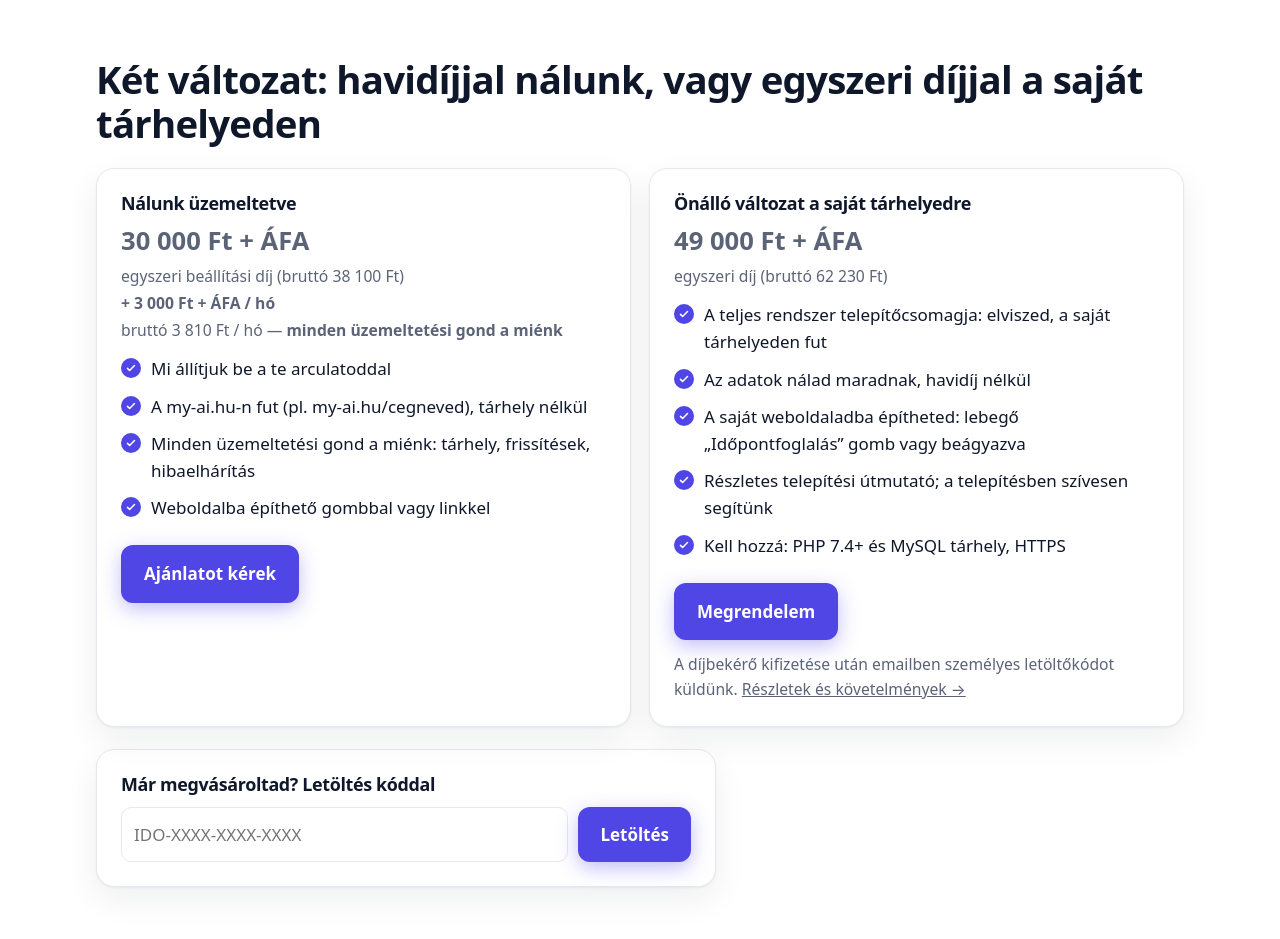
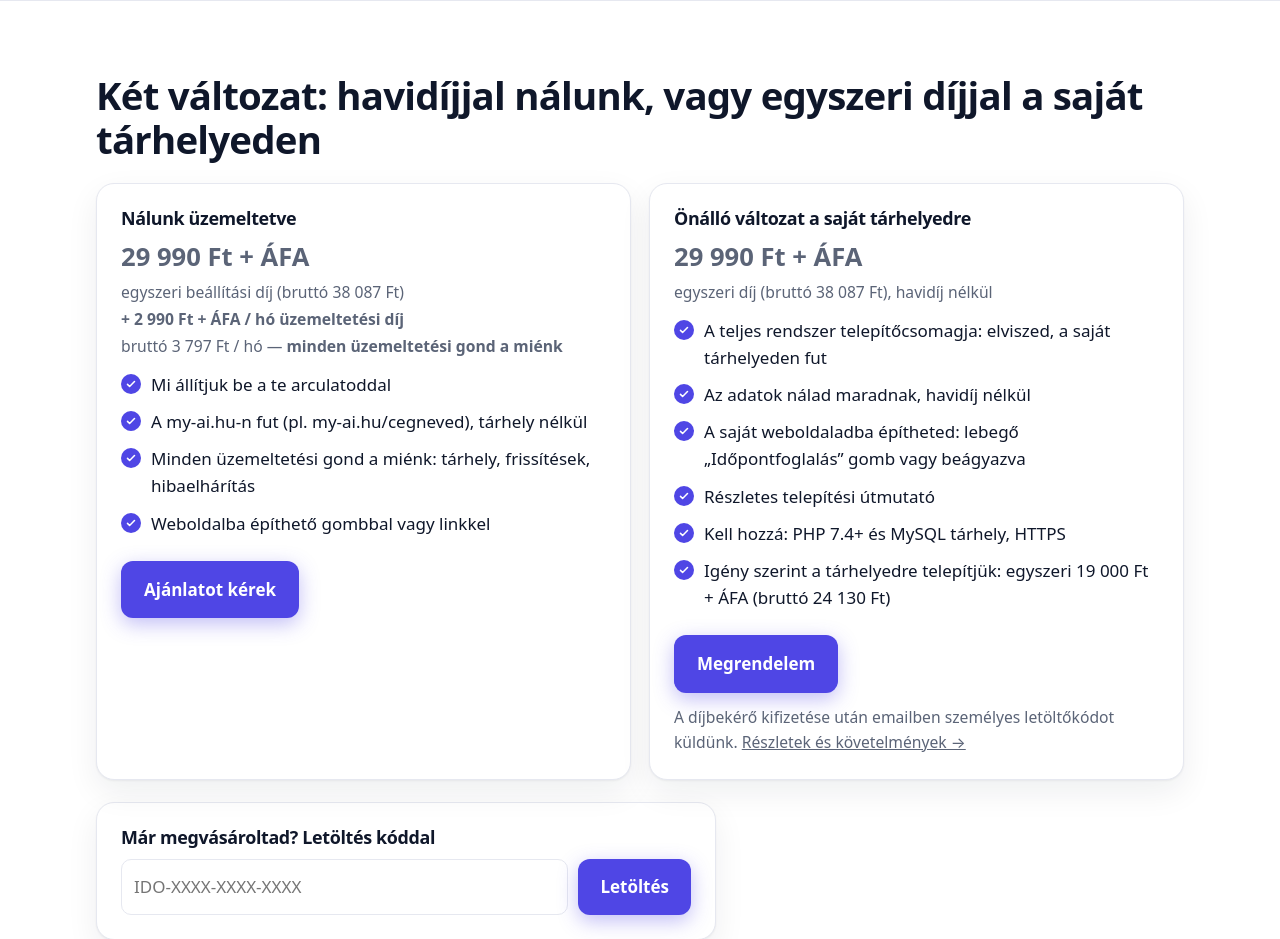
Before and after one commit to puskaister/myai, a PHP site: page /appok/gumiszerviz/ in a window 1280 px wide. Shown: the part 1857-2796 px from the top of the page. Run offline with PHP 8.4, Linux system fonts and the light colour scheme.

Commit message:
Időpontfoglaló árai egységesen: 29 990 Ft + ÁFA (nálunk + 2 990 Ft + ÁFA/hó üzemeltetés; önálló egyszeri), igény szerinti telepítés a saját tárhelyre 19 000 Ft + ÁFA; ÁSZF 13.1/13.3, chatbot tudástár
Co-Authored-By: Claude Opus 5.5 <noreply@anthropic.com>

```diff
--- a/apps/ugyintezes/api/lib/licenses.php
+++ b/apps/ugyintezes/api/lib/licenses.php
@@ -8,7 +8,7 @@ declare(strict_types=1);
 const PAID_GUARD = "<?php http_response_code(404); exit; __halt_compiler();\n"; // ugyanez: deploy/build.php
 
 const PAID_PRODUCTS = [
-    'idopontfoglalo' => ['name' => 'Önálló online időpontfoglaló', 'file' => 'idopontfoglalo.zip.php', 'price' => '49 000 Ft + ÁFA'],
+    'idopontfoglalo' => ['name' => 'Önálló online időpontfoglaló', 'file' => 'idopontfoglalo.zip.php', 'price' => '29 990 Ft + ÁFA'],
 ];
 
 function paid_file(string $product): string {
--- a/public/_inc/apps.php
+++ b/public/_inc/apps.php
@@ -8,21 +8,21 @@ const APPS = [
     'gumiszerviz' => [
         'name'    => 'Gumiszerviz időpontfoglaló',
         'short'   => 'Az ügyfeleid pár koppintással foglalnak gumicserére, centírozásra vagy defektjavításra, te egy helyen látsz mindent — a szervized saját arculatával.',
-        'badge'   => '30 000 Ft + ÁFA beállítás + 3 000 Ft/hó',
+        'badge'   => '29 990 Ft + ÁFA beállítás + 2 990 Ft/hó',
         'mockup'  => 'mockup_gumiszerviz',
         'for'     => 'Gumiszerviz',
     ],
     'szepsegszalon' => [
         'name'    => 'Szépségszalon időpontfoglaló',
         'short'   => 'A vendégeid a telefonjukról foglalnak arckezelésre, hajra vagy manikűrre, te pedig egy helyen látod a napod — a szalonod nevével és színeivel.',
-        'badge'   => '30 000 Ft + ÁFA beállítás + 3 000 Ft/hó',
+        'badge'   => '29 990 Ft + ÁFA beállítás + 2 990 Ft/hó',
         'mockup'  => 'mockup_szepsegszalon',
         'for'     => 'Szépségszalon',
     ],
     'onallo-idopontfoglalo' => [
         'name'    => 'Önálló időpontfoglaló',
         'short'   => 'Az időpontfoglaló teljes rendszere a saját tárhelyedre: megveszed, elviszed, és egy sorral a weboldaladba építed — havidíj nélkül.',
-        'badge'   => '49 000 Ft + ÁFA, egyszeri',
+        'badge'   => '29 990 Ft + ÁFA, egyszeri',
         'mockup'  => 'mockup_onallo',
         'for'     => 'Saját weboldallal és tárhellyel rendelkező vállalkozások',
     ],
--- a/public/appok/gumiszerviz/index.php
+++ b/public/appok/gumiszerviz/index.php
@@ -4,8 +4,8 @@ declare(strict_types=1);
 
 require dirname(__DIR__, 2) . '/_inc/layout.php';
 
-page_start('Gumiszerviz időpontfoglaló – my-ai.hu', 'Online időpontfoglaló gumiszervizeknek, nálunk üzemeltetve 30 000 Ft + ÁFA beállítás és 3 000 Ft + ÁFA / hó, vagy önálló változat a saját tárhelyre 49 000 Ft + ÁFA: az ügyfél pár koppintással foglal, csak a szabad időpontok választhatók, email visszaigazolás, admin felület. Saját arculattal, telefonon is.', 'appok');
-app_hero('gumiszerviz', '30 000 Ft + ÁFA beállítás, 3 000 Ft + ÁFA / hó · gumiszervizeknek',
+page_start('Gumiszerviz időpontfoglaló – my-ai.hu', 'Online időpontfoglaló gumiszervizeknek, nálunk üzemeltetve 29 990 Ft + ÁFA beállítás és 2 990 Ft + ÁFA / hó, vagy önálló változat a saját tárhelyre egyszeri 29 990 Ft + ÁFA: az ügyfél pár koppintással foglal, csak a szabad időpontok választhatók, email visszaigazolás, admin felület. Saját arculattal, telefonon is.', 'appok');
+app_hero('gumiszerviz', '29 990 Ft + ÁFA · havidíjjal nálunk, vagy a saját tárhelyedre · gumiszervizeknek',
     'Az ügyfél pár koppintással foglal gumicserére, centírozásra vagy defektjavításra, te pedig egy helyen látsz mindent.',
     [[SITE['demoUrl'], 'Élő demó megnyitása →'], ['#arak', 'Árak és változatok']]);
 ?>
@@ -71,10 +71,10 @@ app_hero('gumiszerviz', '30 000 Ft + ÁFA beállítás, 3 000 Ft + ÁFA / hó ·
       <div class="grid two" style="margin-top:22px">
         <div class="card">
           <h3>Nálunk üzemeltetve</h3>
-          <p style="font-size:1.6rem;font-weight:800;margin:6px 0 2px">30 000 Ft + ÁFA</p>
-          <p class="muted" style="margin:0 0 2px">egyszeri beállítási díj (bruttó 38 100 Ft)</p>
-          <p style="font-weight:700;margin:0 0 2px">+ 3 000 Ft + ÁFA / hó</p>
-          <p class="muted" style="margin:0 0 12px">bruttó 3 810 Ft / hó — <strong>minden üzemeltetési gond a miénk</strong></p>
+          <p style="font-size:1.6rem;font-weight:800;margin:6px 0 2px">29 990 Ft + ÁFA</p>
+          <p class="muted" style="margin:0 0 2px">egyszeri beállítási díj (bruttó 38 087 Ft)</p>
+          <p style="font-weight:700;margin:0 0 2px">+ 2 990 Ft + ÁFA / hó üzemeltetési díj</p>
+          <p class="muted" style="margin:0 0 12px">bruttó 3 797 Ft / hó — <strong>minden üzemeltetési gond a miénk</strong></p>
           <ul class="checks">
             <li>Mi állítjuk be a te arculatoddal</li>
             <li>A my-ai.hu-n fut (pl. my-ai.hu/cegneved), tárhely nélkül</li>
@@ -85,14 +85,15 @@ app_hero('gumiszerviz', '30 000 Ft + ÁFA beállítás, 3 000 Ft + ÁFA / hó ·
         </div>
         <div class="card" id="onallo">
           <h3>Önálló változat a saját tárhelyedre</h3>
-          <p style="font-size:1.6rem;font-weight:800;margin:6px 0 2px">49 000 Ft + ÁFA</p>
-          <p class="muted" style="margin:0 0 12px">egyszeri díj (bruttó 62 230 Ft)</p>
+          <p style="font-size:1.6rem;font-weight:800;margin:6px 0 2px">29 990 Ft + ÁFA</p>
+          <p class="muted" style="margin:0 0 12px">egyszeri díj (bruttó 38 087 Ft), havidíj nélkül</p>
           <ul class="checks">
             <li>A teljes rendszer telepítőcsomagja: elviszed, a saját tárhelyeden fut</li>
             <li>Az adatok nálad maradnak, havidíj nélkül</li>
             <li>A saját weboldaladba építheted: lebegő „Időpontfoglalás” gomb vagy beágyazva</li>
-            <li>Részletes telepítési útmutató; a telepítésben szívesen segítünk</li>
+            <li>Részletes telepítési útmutató</li>
             <li>Kell hozzá: PHP 7.4+ és MySQL tárhely, HTTPS</li>
+            <li>Igény szerint a tárhelyedre telepítjük: egyszeri 19 000 Ft + ÁFA (bruttó 24 130 Ft)</li>
           </ul>
           <a class="btn btn-primary" href="mailto:info@my-ai.hu?subject=<?= rawurlencode('Önálló időpontfoglaló megrendelése') ?>">Megrendelem</a>
           <p class="meta" style="margin-top:12px">A díjbekérő kifizetése után emailben személyes letöltőkódot küldünk. <a href="/appok/onallo-idopontfoglalo/">Részletek és követelmények →</a></p>
--- a/public/aszf/index.php
+++ b/public/aszf/index.php
@@ -21,7 +21,7 @@ $provider = [
     'email'    => 'info@my-ai.hu',
     'phone'    => '+36 30 584 5937',
 ];
-$updated = '2026. október 18.';
+$updated = '2026. november 20.';
 
 $e = fn (string $s): string => htmlspecialchars($s, ENT_QUOTES, 'UTF-8');
 $v = fn (string $s): string => $s !== '' ? $e($s) : '<mark>[kitöltendő]</mark>';
@@ -145,9 +145,9 @@ header('Content-Type: text/html; charset=utf-8');
   <p>A Szolgáltató az ÁSZF-et módosíthatja; a módosítást legalább 15 nappal a hatálybalépés előtt emailben közli a Megrendelőkkel. A mindenkori változat ezen az oldalon érhető el. Ha a Megrendelő a módosítást nem fogadja el, a hatálybalépésig felmondhat.</p>
 
   <h2>13. Önálló időpontfoglaló (szoftvercsomag)</h2>
-  <p>13.1. Az önálló időpontfoglaló a Megrendelő saját tárhelyére telepíthető foglalási rendszer telepítőcsomagja. Egyszeri díja <strong>49 000 Ft + ÁFA</strong> (bruttó 62 230 Ft), kivéve, ha a megrendeléskor a termékoldalon más díj szerepelt. A megrendelés emailben történik; a szerződés a díjbekérő elküldésével jön létre. A díj kifizetése után a Szolgáltató emailben személyes letöltőkódot küld, amellyel a csomag a my-ai.hu-ról letölthető (legfeljebb a levélben megadott számú alkalommal).</p>
+  <p>13.1. Az önálló időpontfoglaló a Megrendelő saját tárhelyére telepíthető foglalási rendszer telepítőcsomagja. Egyszeri díja <strong>29 990 Ft + ÁFA</strong> (bruttó 38 087 Ft), kivéve, ha a megrendeléskor a termékoldalon más díj szerepelt. A megrendelés emailben történik; a szerződés a díjbekérő elküldésével jön létre. A díj kifizetése után a Szolgáltató emailben személyes letöltőkódot küld, amellyel a csomag a my-ai.hu-ról letölthető (legfeljebb a levélben megadott számú alkalommal).</p>
   <p>13.2. Felhasználási jog: a Megrendelő a csomagot egy vállalkozás saját foglalási rendszereként, egy telepítésben (és ugyanannak a vállalkozásnak egy tesztpéldányában), határozatlan ideig használhatja, és saját célra módosíthatja. A csomag vagy módosított változata nem ruházható át, nem adható tovább, nem értékesíthető, és szolgáltatásként sem kínálható harmadik félnek. A szoftver szerzői joga a Szolgáltatónál marad.</p>
-  <p>13.3. A telepítés és az üzemeltetés (tárhely, adatbázis, biztonsági mentés, levelezés) a Megrendelő feladata. A foglalásokban kezelt személyes adatok adatkezelője a Megrendelő.</p>
+  <p>13.3. A telepítés és az üzemeltetés (tárhely, adatbázis, biztonsági mentés, levelezés) a Megrendelő feladata. Igény szerint a Szolgáltató a csomagot a Megrendelő tárhelyére telepíti, egyszeri 19 000 Ft + ÁFA (bruttó 24 130 Ft) díjért; ehhez a Megrendelő átadja a szükséges tárhely- és adatbázis-hozzáférést. A telepítés után az üzemeltetés a Megrendelő feladata marad. A foglalásokban kezelt személyes adatok adatkezelője a Megrendelő.</p>
   <p>13.4. A Szolgáltató a csomagot a vásárláskori állapotában adja át. A jelzett hibákat észszerű időn belül javítja, a telepítésben emailben vagy telefonon segít. A Megrendelő által módosított részekért a Szolgáltató nem felel.</p>
   <p>13.5. A letöltőkód személyes: a Megrendelő nem adhatja át harmadik félnek. Visszaélés esetén a Szolgáltató a kódot letilthatja.</p>
 </main>
```
Also changed, not shown: apps/ugyintezes/ugyfelek/my-ai.json (+4 -4 lines), public/appok/onallo-idopontfoglalo/index.php (+6 -5 lines), public/appok/szepsegszalon/index.php (+9 -8 lines), 1 other file.
